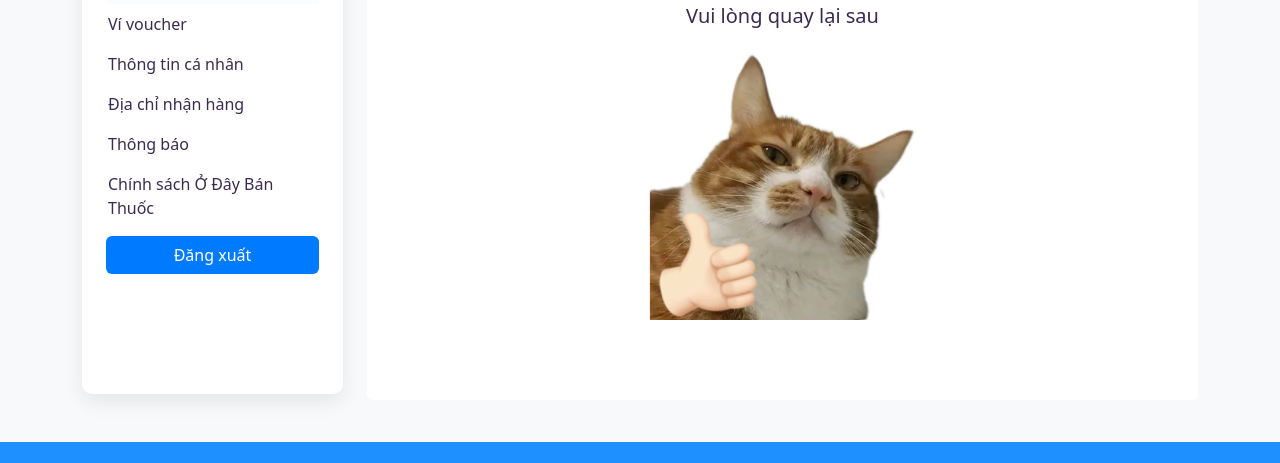
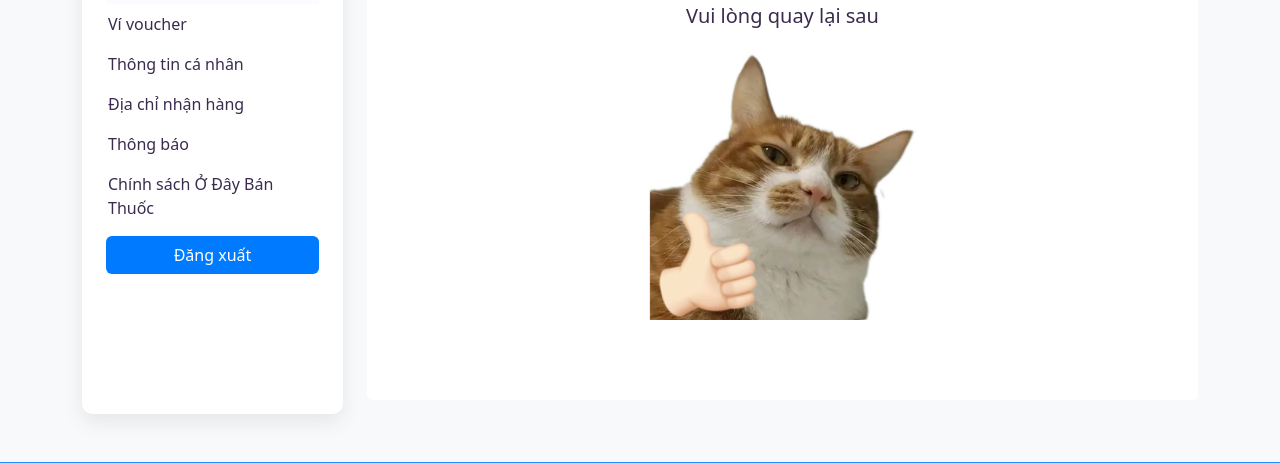
Before and after one commit to hoangviet18/odaybanthuoc, a plain HTML site: page assets/product/logged in of.html in a window 1280 px wide. Shown: the part 306-769 px from the top of the page. Drawn offline with nearby package versions, Linux system fonts and the light colour scheme; files that its build step writes are made by us from their sources; files whose address does not match are found by name.

Commit message:
Update logged in of.html

```diff
--- a/assets/product/logged in of.html
+++ b/assets/product/logged in of.html
@@ -202,7 +202,7 @@
 		<!-- ==================================
 		MENU DOC BEN TRAI
 		=================================== -->
-		<div class="col-lg-3 col-md-4 mb-4"  style="height: 500px">
+		<div class="col-lg-3 col-md-4 mb-4"  style="height: 520px">
 			<div class="khung-menu-trai">
 				<!-- Tieu de danh muc -->
 				<h2><a class="text-primary fw-bold text-decoration-none" href="#">Chị Diệu</a></h2>
```
